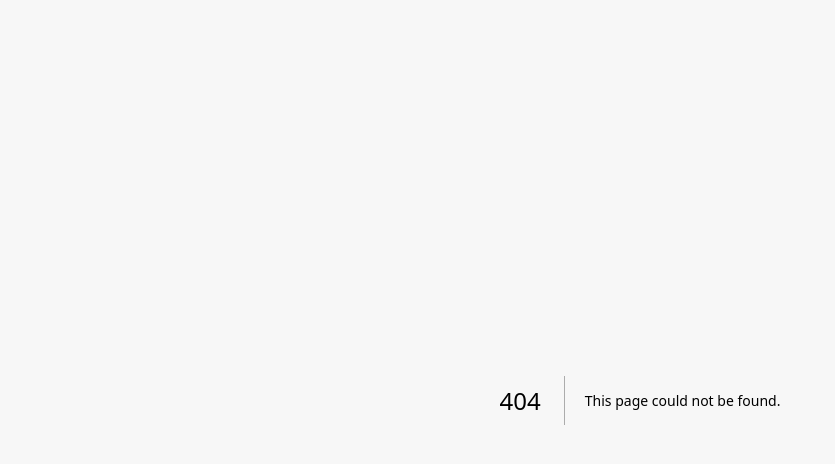
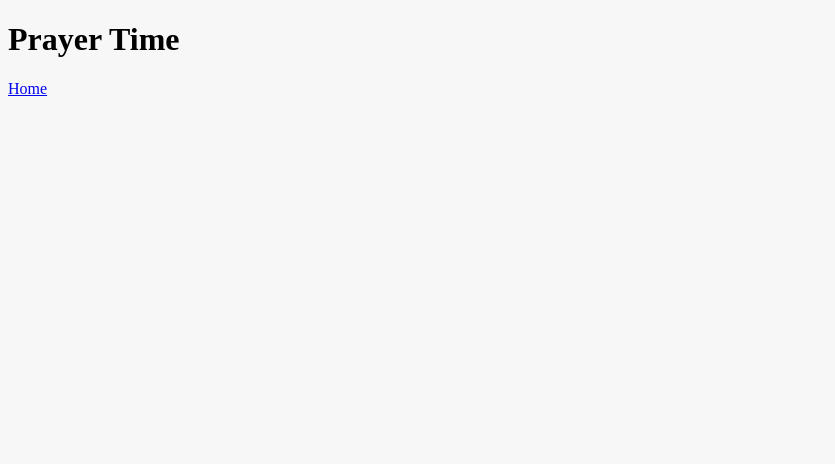
Before and after one commit to balaji1610/time-now, a Next.js app: page /Prayer-Time in a window 1280 px wide. Before the commit this address had no page. Shown: the top 464 px of the page, without its empty margins (0-835 px from the left). Built offline with nearby package versions, Linux system fonts and the light colour scheme.

Commit message:
Add Icons

```diff
--- /dev/null
+++ b/src/app/Prayer-Time/page.tsx
@@ -0,0 +1,9 @@
+import Link from "next/link";
+export default function PrayerTime() {
+  return (
+    <div>
+      <h1>Prayer Time</h1>
+      <Link href="/">Home</Link>
+    </div>
+  );
+}
--- a/src/app/PrayerTime/[id]/page.tsx
+++ /dev/null
@@ -1,3 +0,0 @@
-export default function PrayerTime() {
-  return <div>Prayer TIme</div>;
-}
```
Also changed, not shown: src/app/TimePage.tsx (+5 -5 lines).
